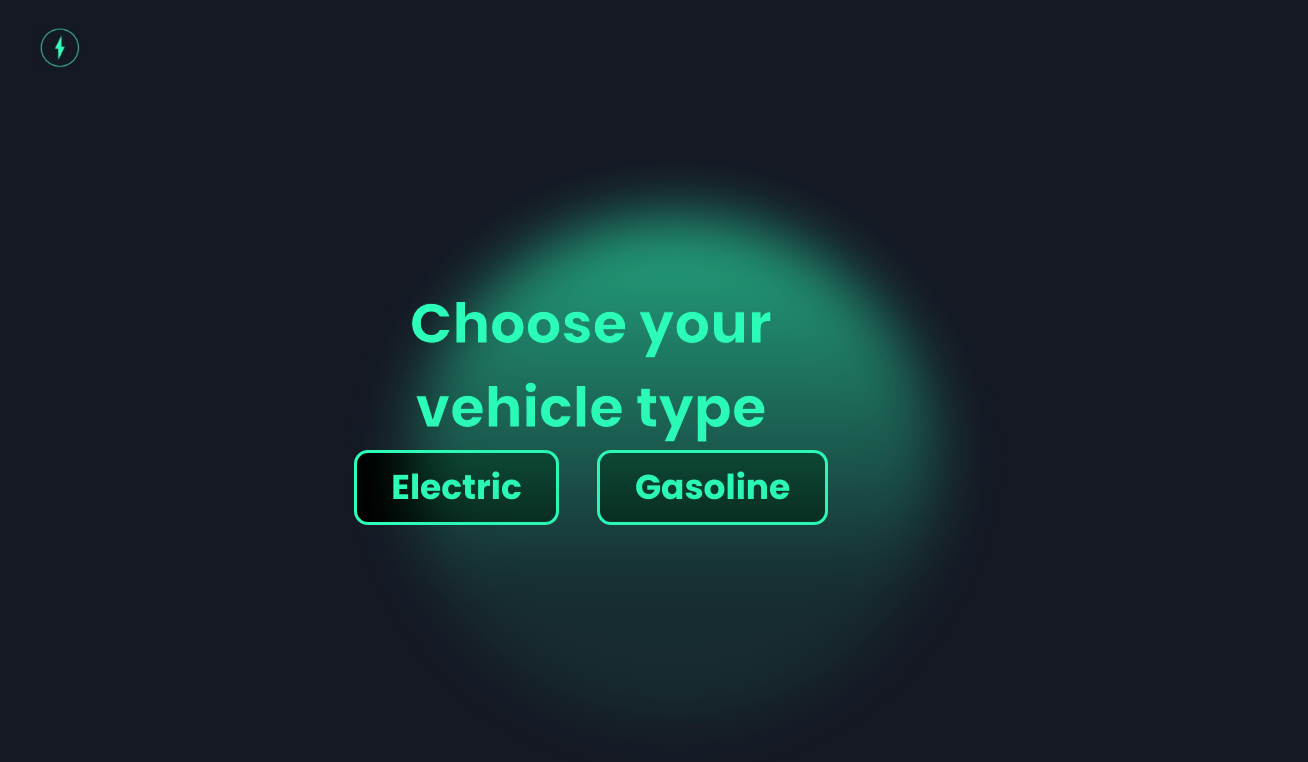
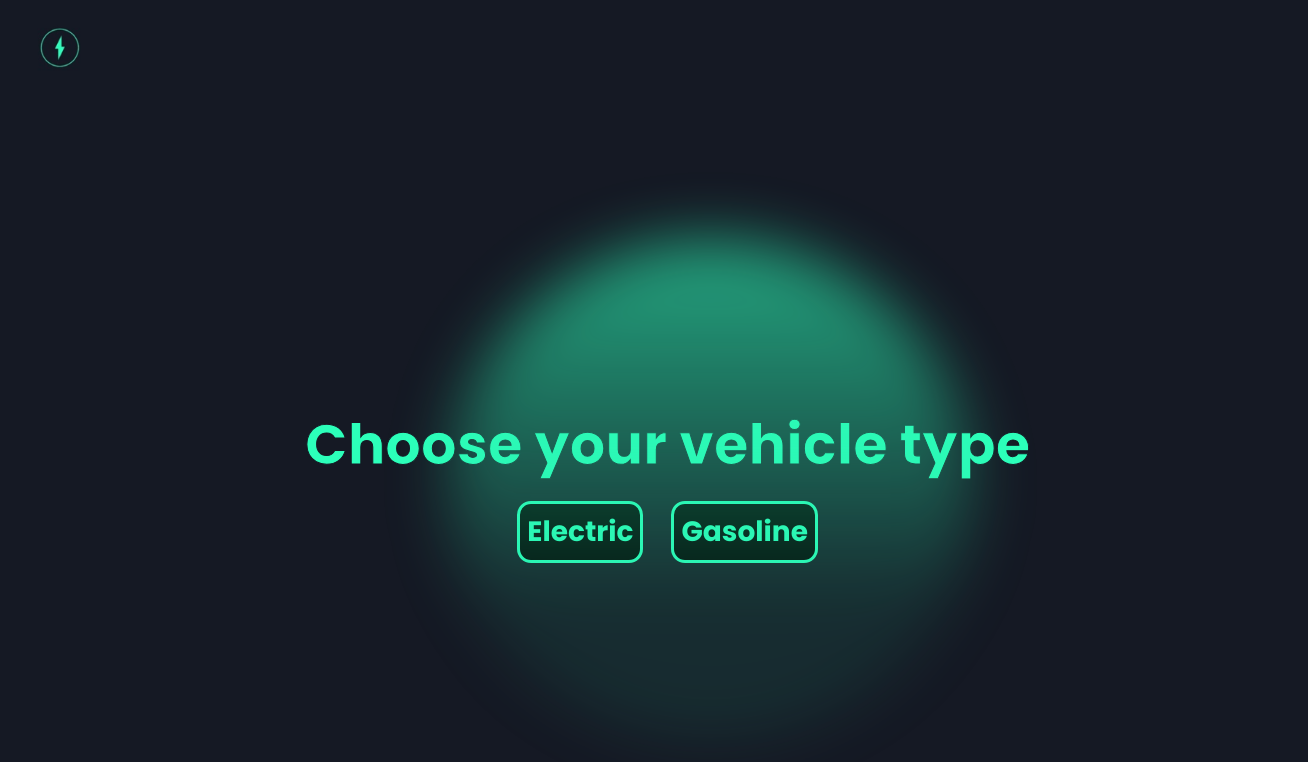
Before and after one commit to anhduy1202/EV-Savings, a React (Create React App) app in the folder frontend/: page /input in a window 1280 px wide. Shown: the top 762 px of the page, 1308 px wide, since content can reach past the window. Built offline with nearby package versions, Linux system fonts and the light colour scheme.

Commit message:
Tuning UI for Input Page

```diff
--- a/frontend/src/App.css
+++ b/frontend/src/App.css
@@ -23,6 +23,7 @@
   --font-sm: 0.75rem;
   --font-smd: 1rem;
   --font-md: 1.15rem;
+  --font-lg: 1.75rem;
   --font-xlg: 2.15rem;
   --font-xxlg: 3.5rem;
 
--- a/frontend/src/Components/InputPage/InputPage.css
+++ b/frontend/src/Components/InputPage/InputPage.css
@@ -1,8 +1,8 @@
 /* Ellipse  */
 
 .inputpage-ellipse{
-    margin-left: 30%;
-    margin-top: 10%;
+    left: 35%;
+    top: 30%;
     position:absolute;
     width: 525px;
     height: 500px;
@@ -16,14 +16,13 @@
 
 
 .inputpage-container{
-    display:flex;
+    display: flex;
+    text-align: center;
     position: absolute;
     flex-direction: column;
-    justify-content: space-around;
-    width: 40%;
-    height: 30vh;
-    margin-top: 15%;
-    margin-left:24%;
+    justify-content: center;
+    width: 100%;
+    height: 100vh;
 }
 
 .inputpage-header{
@@ -38,16 +37,18 @@
 .inputpage-button-container{
     display: flex;
     flex-direction: row;
-    justify-content: space-around;
+    justify-content: center;
 }
 
 .inputpage-choice{
-    padding: 0.25em 1em;
+    cursor: pointer;
+    padding: 0.25em;
+    margin: 0.5em ;
     color: var(--color-green);
     text-decoration: none;
     border-radius: var(--border-rounded);
     border: 3px solid var(--color-green);
     background-color: black;
     font-weight: var(--font-xbold);
-    font-size: var(--font-xlg);
+    font-size: var(--font-lg);
 }
--- a/frontend/src/Components/InputPageElectric/InputPageElectric.css
+++ b/frontend/src/Components/InputPageElectric/InputPageElectric.css
@@ -13,6 +13,8 @@
 }
 
 .inputpageelectric-select{
+    margin: 1em 0;
+    cursor: pointer;
     width: 10%;
     padding: 0.25em 1em;
     color: var(--color-white);
```
